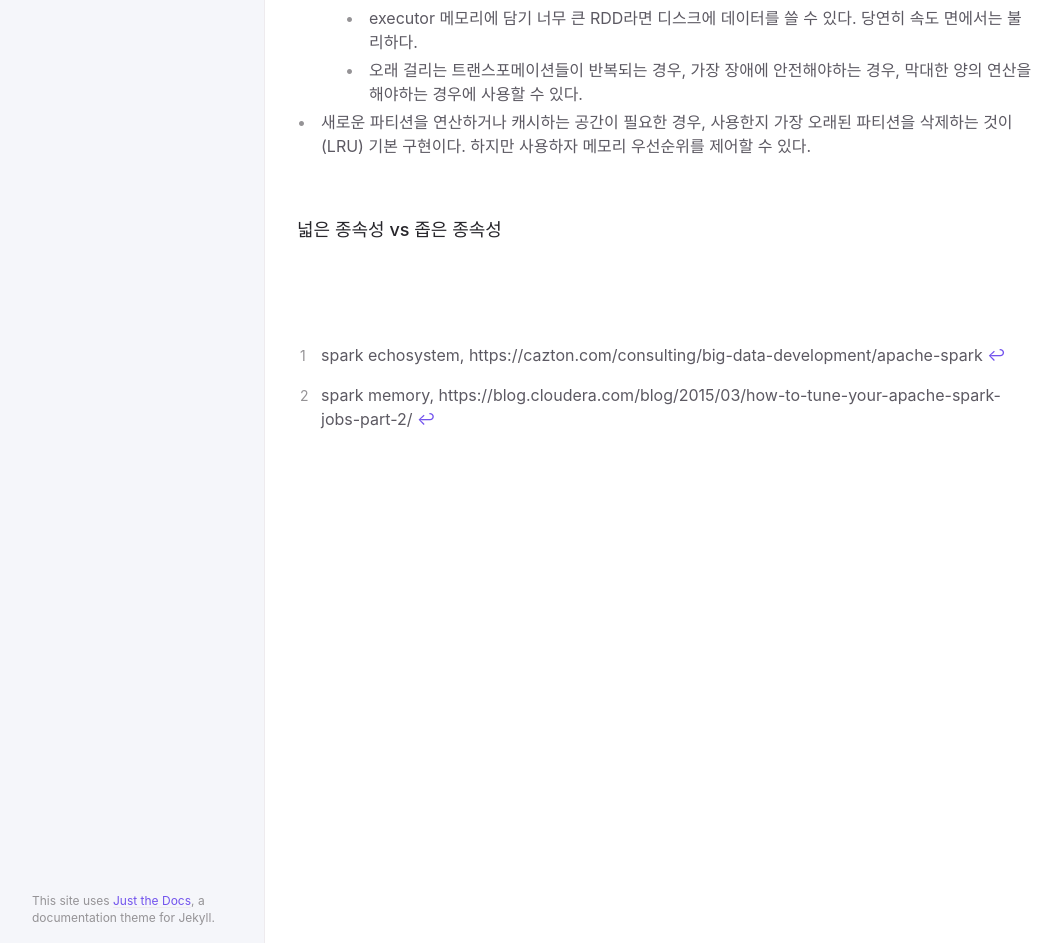
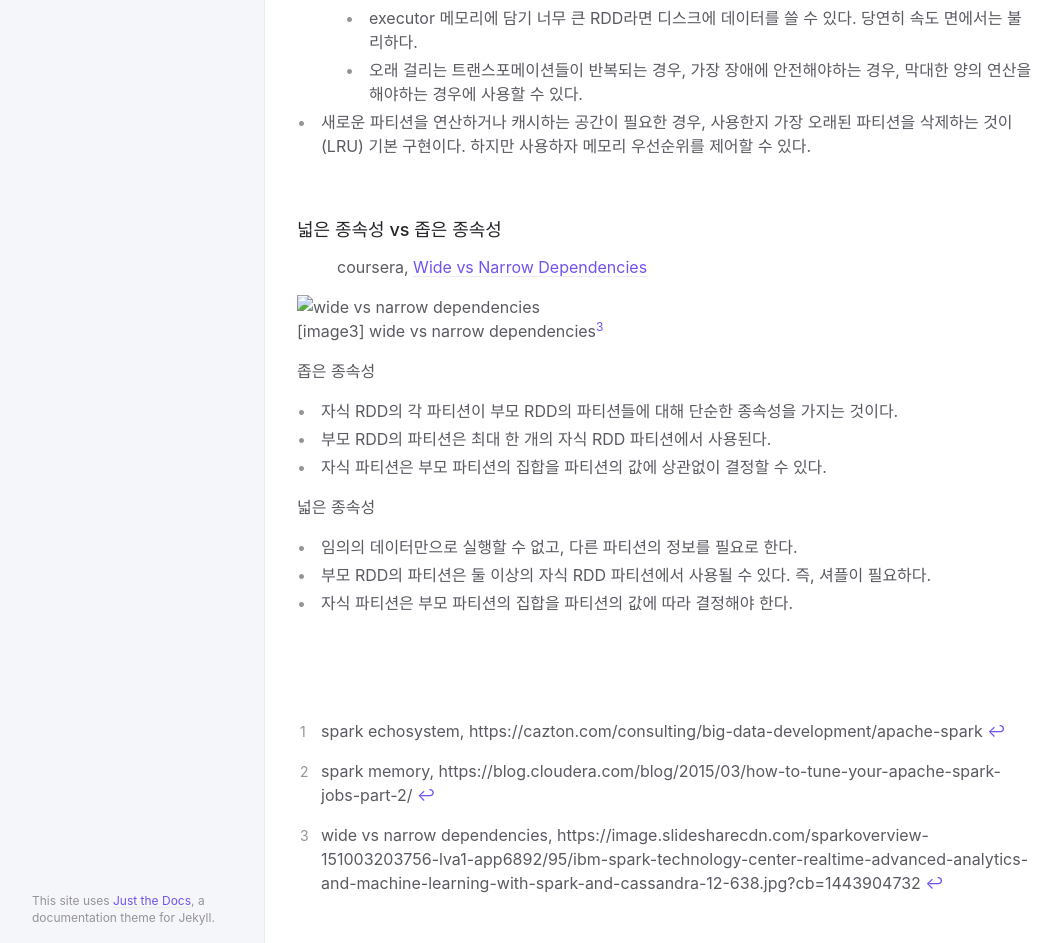
Before and after one commit to doubleknd26/blog, a Jekyll site: the page built from docs/book/high-performance-spark/ch2.md, in a window 1280 px wide. Shown: the part 2703-3646 px from the top of the page, without its empty margins (91-1153 px from the left). Built offline with Jekyll 4.4.1, drawn with Linux system fonts in a browser that asks for light colours.

Commit message:
[update] high performance spark ch2 contents

```diff
--- a/docs/book/high-performance-spark/ch2.md
+++ b/docs/book/high-performance-spark/ch2.md
@@ -82,9 +82,27 @@ permalink: /docs/book/high-performance-spark/ch2
 <br>
 
 ### 넓은 종속성 vs 좁은 종속성
+> coursera, [Wide vs Narrow Dependencies](https://www.coursera.org/lecture/scala-spark-big-data/wide-vs-narrow-dependencies-shGAX)
+
+![wide vs narrow dependencies](https://image.slidesharecdn.com/sparkoverview-151003203756-lva1-app6892/95/ibm-spark-technology-center-realtime-advanced-analytics-and-machine-learning-with-spark-and-cassandra-12-638.jpg?cb=1443904732)
+[image3] wide vs narrow dependencies[^3]
+
+좁은 종속성
+- 자식 RDD의 각 파티션이 부모 RDD의 파티션들에 대해 단순한 종속성을 가지는 것이다.
+- 부모 RDD의 파티션은 최대 한 개의 자식 RDD 파티션에서 사용된다.
+- 자식 파티션은 부모 파티션의 집합을 파티션의 값에 상관없이 결정할 수 있다.
+
+넓은 종속성
+- 임의의 데이터만으로 실행할 수 없고, 다른 파티션의 정보를 필요로 한다.
+- 부모 RDD의 파티션은 둘 이상의 자식 RDD 파티션에서 사용될 수 있다. 즉, 셔플이 필요하다.
+- 자식 파티션은 부모 파티션의 집합을 파티션의 값에 따라 결정해야 한다.
+
+
+
 
 
 <br><br><br>
 
 [^1]: spark echosystem, https://cazton.com/consulting/big-data-development/apache-spark
 [^2]: spark memory, https://blog.cloudera.com/blog/2015/03/how-to-tune-your-apache-spark-jobs-part-2/
+[^3]: wide vs narrow dependencies, https://image.slidesharecdn.com/sparkoverview-151003203756-lva1-app6892/95/ibm-spark-technology-center-realtime-advanced-analytics-and-machine-learning-with-spark-and-cassandra-12-638.jpg?cb=1443904732
```
